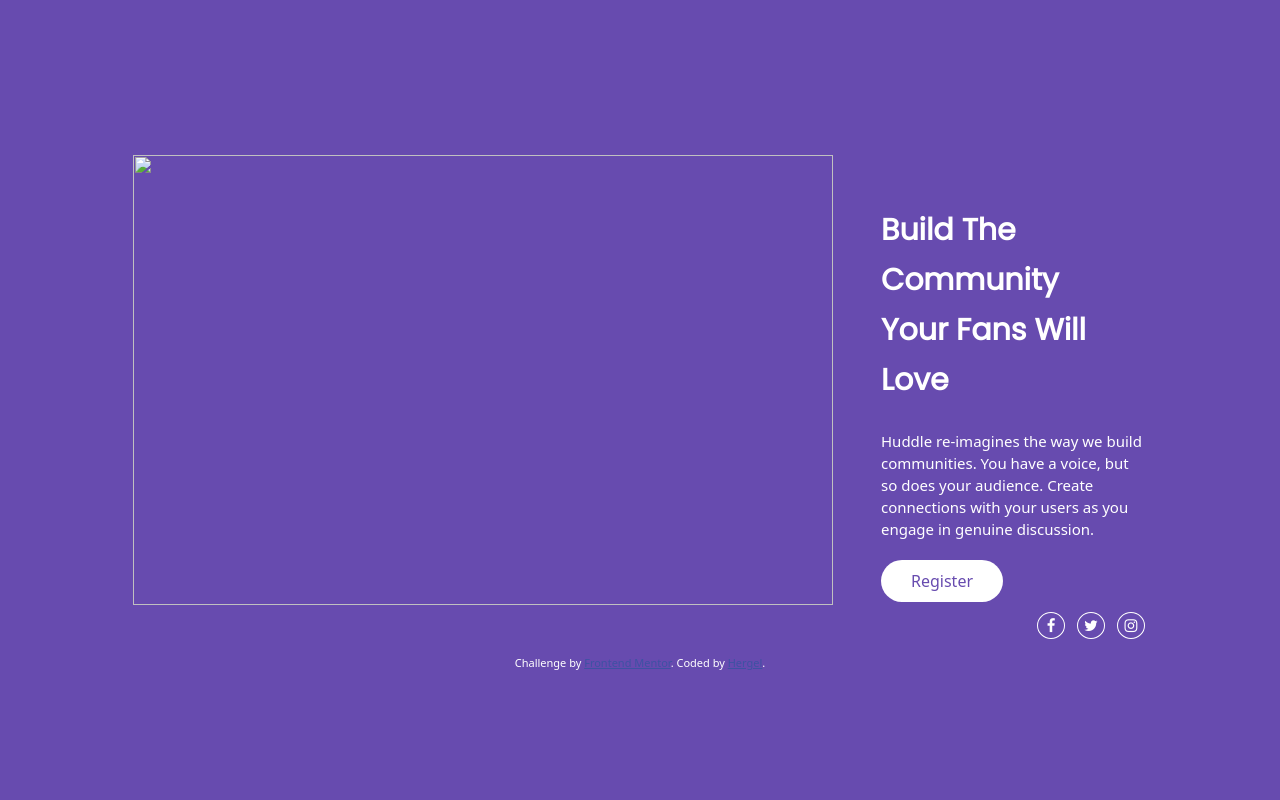
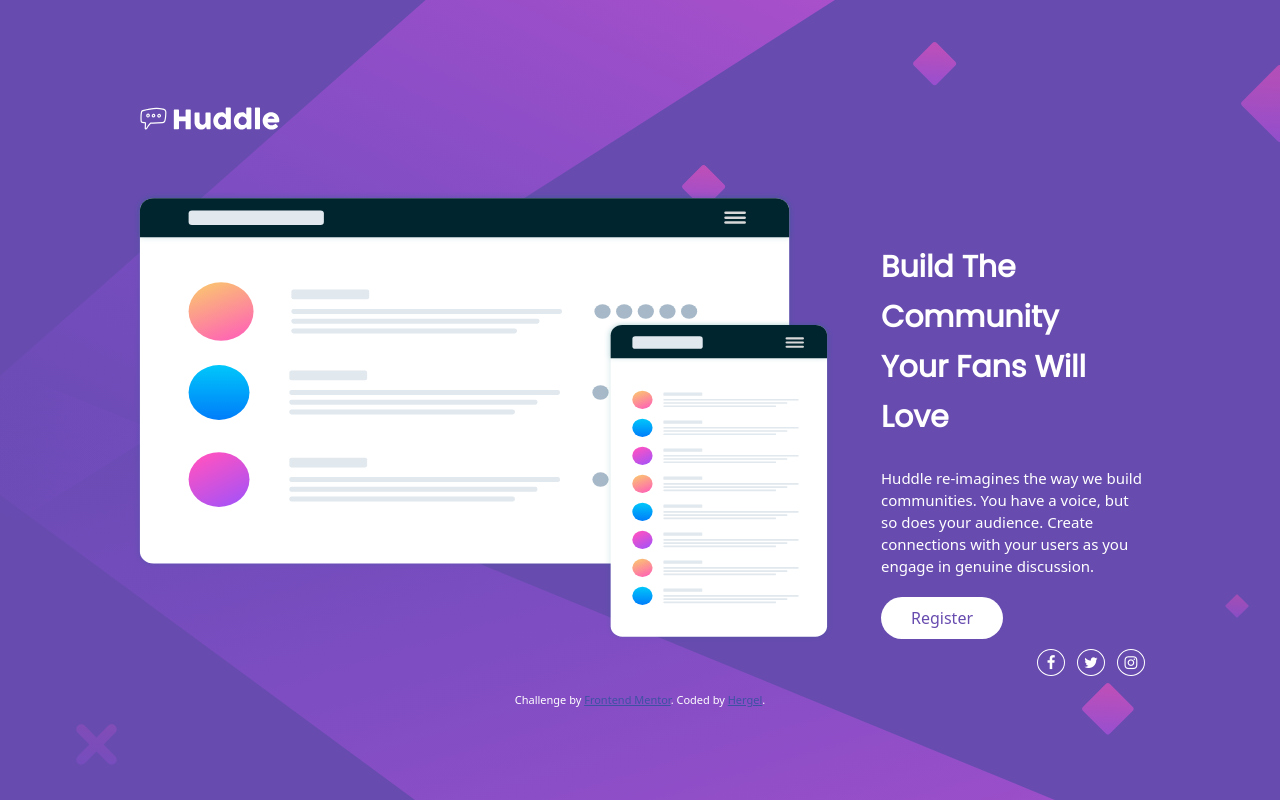
Before and after one commit to hergel34/mywebsite2, a plain HTML site: page index.html in a window 1280 px wide. Drawn offline with Linux system fonts and the light colour scheme.

Commit message:
Update index.html

```diff
--- a/index.html
+++ b/index.html
@@ -4,7 +4,7 @@
   <meta charset="UTF-8">
   <meta name="viewport" content="width=device-width, initial-scale=1.0"> <!-- displays site properly based on user's device -->
 
-  <link rel="icon" type="image/png" sizes="32x32" href="./images/favicon-32x32.png">
+  <link rel="icon" type="image/png" sizes="32x32" href="favicon-32x32.png">
 
   <link rel="preconnect" href="https://fonts.googleapis.com">
 <link rel="preconnect" href="https://fonts.gstatic.com" crossorigin>
@@ -25,7 +25,7 @@
 
 
   body {
-    background-image: url(images/bg-desktop.svg);
+    background-image: url(bg-desktop.svg);
     background-color: hsl(257, 40%, 49%);
     font-family: system-ui, -apple-system, BlinkMacSystemFont, 'Segoe UI', Roboto, Oxygen, Ubuntu, Cantarell, 'Open Sans', 'Helvetica Neue', sans-serif, 'Poppins';
   }
@@ -103,10 +103,10 @@
 </head>
 <body>
   <section>
-    <img class="logo" src="images/logo.svg" alt="">
+    <img class="logo" src="logo.svg" alt="">
     <div class="container">
       <div class="svg">
-        <img src="images/illustration-mockups.svg" alt="" width="700px" height="450px">
+        <img src="illustration-mockups.svg" alt="" width="700px" height="450px">
       </div>
       <div class="build">
         <h1>Build The Community Your Fans Will Love</h1>
```
